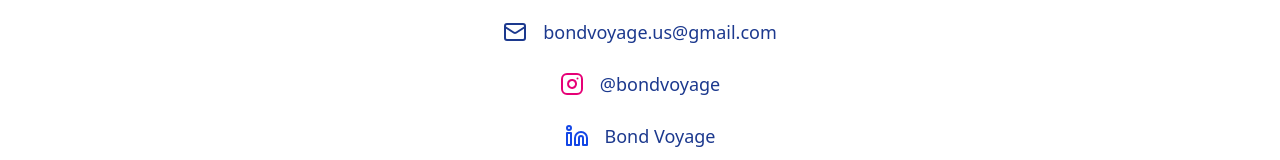
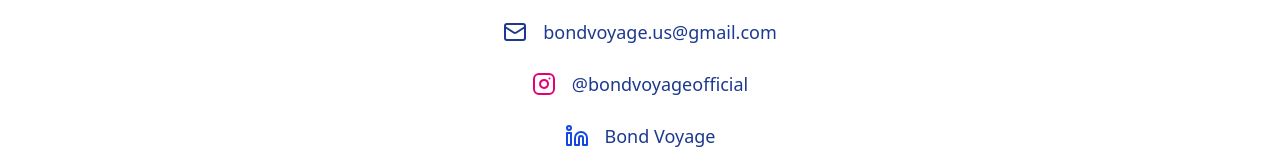
Before and after one commit to bondvoyage/bondvoyage, a Next.js app: page /contact in a window 1280 px wide. Shown: the part 302-462 px from the top of the page. Built offline with nearby package versions, Linux system fonts and the light colour scheme.

Commit message:
fixed about

```diff
--- a/app/contact/page.js
+++ b/app/contact/page.js
@@ -28,12 +28,12 @@ export default function Contact() {
           <div className="flex justify-center items-center space-x-4">
             <Instagram className="text-pink-600" size={24} />
             <a
-              href="https://instagram.com/bondvoyage"
+              href="https://instagram.com/bondvoyageofficial"
               target="_blank"
               rel="noopener noreferrer"
               className="text-blue-900 text-lg hover:underline"
             >
-              @bondvoyage
+              @bondvoyageofficial
             </a>
           </div>
 
```
